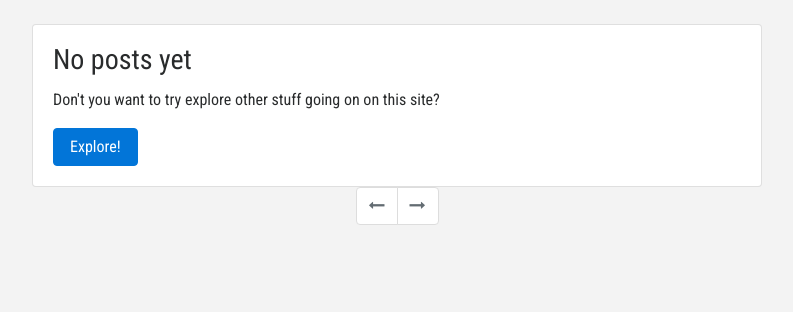
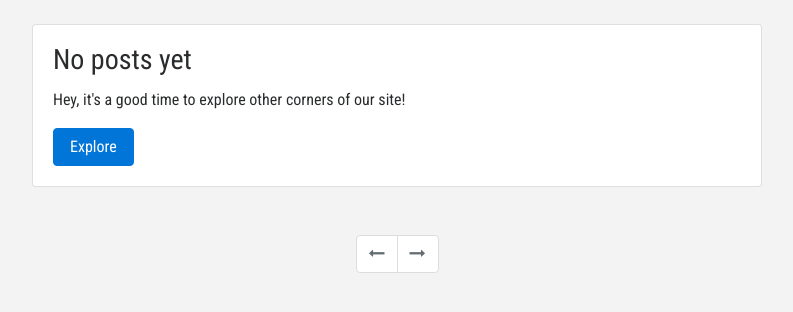
Before and after one commit to ilyakimavets/senpos_ga, a Django app: page /blog/ in a window 1280 px wide. Shown: the part 56-368 px from the top of the page, without its empty margins (53-846 px from the left). Run offline with Django 3.2, Linux system fonts and the light colour scheme; data that the repository does not hold is empty; some libraries are stand-ins or nearby versions.

Commit message:
fix div when no posts available, new "explore" message and button routing

```diff
--- a/src/templates/blog/post_list.html
+++ b/src/templates/blog/post_list.html
@@ -24,11 +24,11 @@
             </div>
         </div>
     {% empty %}
-        <div class="card">
+        <div class="card post">
             <div class="card-block">
                 <h3 class="card-title">No posts yet</h3>
-                <p class="card-text">Don't you want to try explore other stuff going on on this site?</p>
-                <a href="#" class="btn btn-primary">Explore!</a>
+                <p class="card-text">Hey, it's a good time to explore other corners of our site!</p>
+                <a href="/" class="btn btn-primary">Explore</a>
             </div>
         </div>
     {% endfor %}
```
